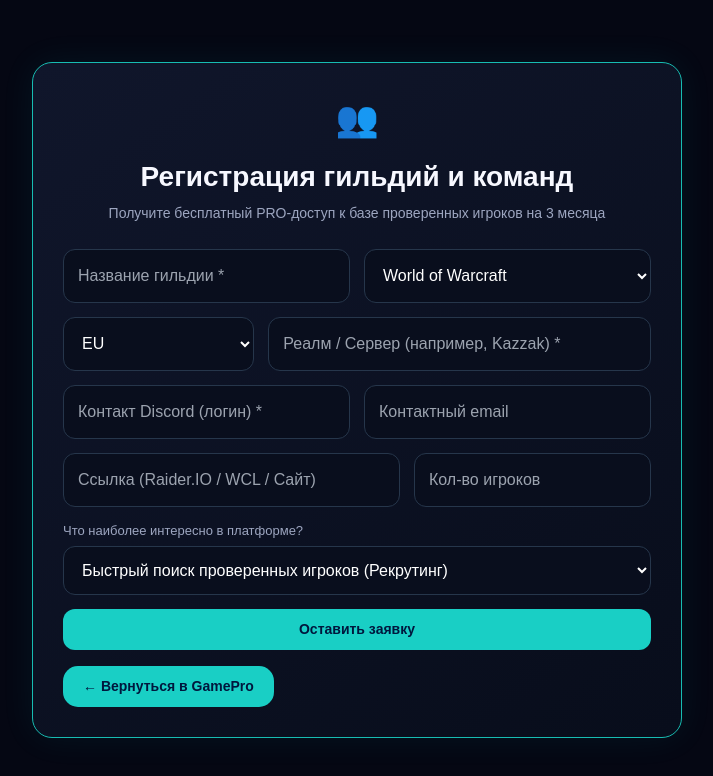
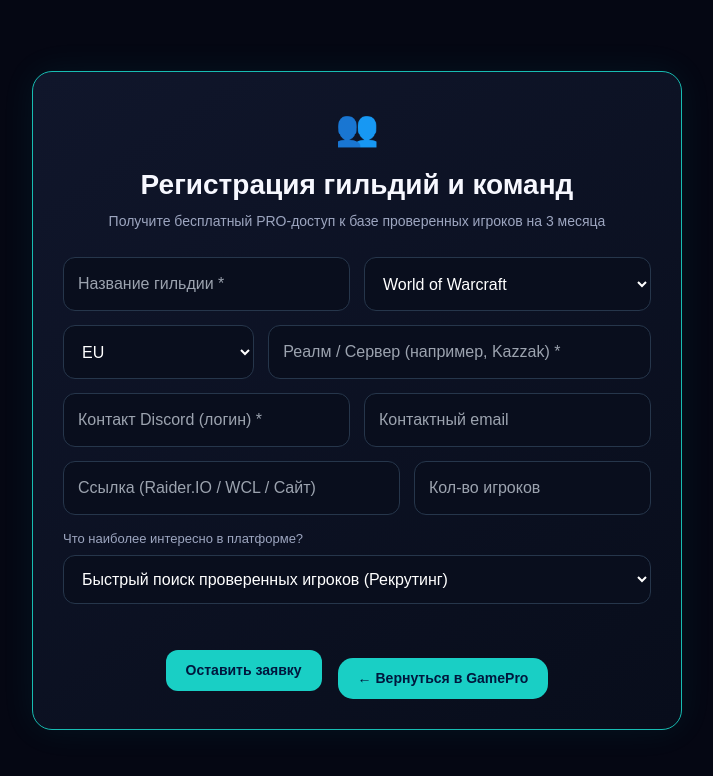
Before and after one commit to vesttrading/gamepro-market, a Next.js app: page /guilds in a window 1280 px wide. Shown: the top 776 px of the page, without its empty margins (283-996 px from the left). Built offline with nearby package versions, Linux system fonts and the light colour scheme.

Commit message:
Refactor button layout and remove duplicate back link

```diff
--- a/app/guilds/page.tsx
+++ b/app/guilds/page.tsx
@@ -129,9 +129,22 @@ const btnBack: React.CSSProperties = {
             </select>
           </div>
 
-          <button type="submit" disabled={guildLoading} style={btn}>
-            {guildLoading ? "Отправка..." : "Оставить заявку"}
-          </button>
+        <div style={{
+  display: "flex",
+  justifyContent: "center",
+  alignItems: "center",
+  gap: "16px",
+  marginTop: "24px",
+  width: "100%"
+}}>
+  <button type="submit" disabled={guildLoading} style={btn}>
+    {guildLoading ? "Отправка..." : "Оставить заявку"}
+  </button>
+
+  <a href="/" style={btnBack}>
+    ← Вернуться в GamePro
+  </a>
+</div>
 
           {guildStatus && (
             <p style={{ textAlign: "center", color: guildStatus.startsWith("🎉") ? "#45e0a1" : "#ff8e9e", fontSize: 14, margin: "10px 0 0", fontWeight: "bold" }}>
@@ -140,11 +153,6 @@ const btnBack: React.CSSProperties = {
           )}
     </form>
 
-  {/* Бирюзовая кнопка возврата */}
-  <a href="/" style={btnBack}>
-    ← Вернуться в GamePro
-  </a>
-
      </div>
    </div>
   );
```
